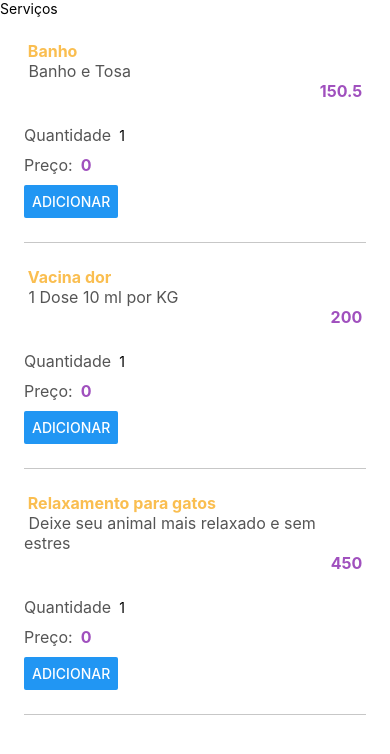
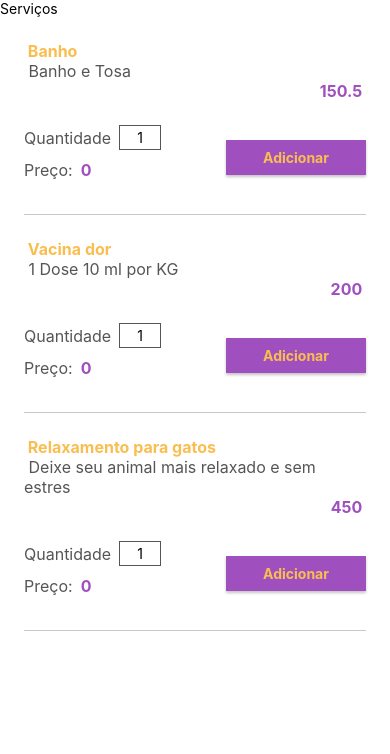
Before and after one commit to neves1697/alura-navegacao, a React Native app: screen / in a window 390 px wide. Shown: the top 754 px of the page. Built offline with nearby package versions, Linux system fonts and the light colour scheme.

Commit message:
Criado o componente de botões e estilos do botão. Adicionado aos botões, seus estilos

```diff
--- /dev/null
+++ b/src/Components/CampoInteiro/Button/estilosBotao.js
@@ -0,0 +1,24 @@
+import { StyleSheet } from 'react-native';
+import { cores } from '../../../estilos';
+
+export default (pequeno, invertido) => StyleSheet.create({
+  botao: {
+    width: 140,
+    paddingVertical: pequeno ? 3 : 9,
+    paddingHorizontal: 20,
+    backgroundColor: invertido ? cores.laranja : cores.roxo,
+    shadowColor: "#000",
+    shadowOffset: {
+      width: 0,
+      height: 2,
+    },
+    shadowOpacity: 0.23,
+    shadowRadius: 2.62,
+    elevation: 4,
+  },
+  valor: {
+    fontWeight: 'bold',
+    textAlign: 'center',
+    color: invertido ? cores.roxo : cores.laranja,
+  }
+});
--- /dev/null
+++ b/src/Components/CampoInteiro/Button/index.js
@@ -0,0 +1,16 @@
+import React from "react";
+import { TouchableOpacity, Text } from "react-native";
+import estilosBotao from './estilosBotao';
+import funcaoEstilosPadrao from './estilosBotao';
+
+export default function Botao({ pequeno = false, invertido = false, valor, acao, estilos }) {
+
+    const estilosPadrao = funcaoEstilosPadrao(pequeno, invertido);
+
+    return <>
+        <TouchableOpacity onPress={acao} style={[estilosPadrao.botao, estilos]}>
+            <Text style={estilosPadrao.valor} > {valor} </Text>
+        </TouchableOpacity>
+
+    </>
+}
--- /dev/null
+++ b/src/Components/CampoInteiro/estilos.js
@@ -0,0 +1,11 @@
+import { StyleSheet } from 'react-native';
+import { cores } from '../../estilos';
+
+export default StyleSheet.create({
+  campo: {
+    height: 25,
+    borderWidth: 1,
+    borderColor: cores.escuro,
+    textAlign: 'center',
+  }
+});
--- a/src/Components/CampoInteiro/index.js
+++ b/src/Components/CampoInteiro/index.js
@@ -1,10 +1,20 @@
 import React from "react";
 import { TextInput } from "react-native";
+import estilosPadrao from "./estilos";
 
-export default function CampoInteiro({ valor, acao }) {
+export default function CampoInteiro({ valor, acao, estilos }) {
+
+    const atualiza = (novoValor, acaoRetorno) => {
+        const verificaInteiro = novoValor?.match(/^[0-9]*$/);
+        if (!verificaInteiro) return;
+        const removeZerosEsquerda = novoValor.replace(/^(0)(.+)/, '$2');
+        acaoRetorno(removeZerosEsquerda);
+    }
+
     const numeroString = String(valor);
 
     return <TextInput
+        style={[estilosPadrao.campo, estilos]}
         keyboardType="number-pad"
         selectTextOnFocus
         onChangeText={(novoValor) => { acao(novoValor) }}
--- a/src/Telas/Servicos/Item/index.js
+++ b/src/Telas/Servicos/Item/index.js
@@ -2,6 +2,7 @@ import React, { useState } from "react";
 import { Button, Text, TextInput, View } from 'react-native';
 import estilos from './estilos';
 import CampoInteiro from "../../../Components/CampoInteiro";
+import Botao from "../../../Components/CampoInteiro/Button";
 
 export default function Item({ nome, preco, descricao }) {
 
@@ -19,7 +20,7 @@ export default function Item({ nome, preco, descricao }) {
             <View>
                 <View style={estilos.valor} >
                     <Text style={estilos.descricao} >Quantidade</Text>
-                    <CampoInteiro valor={quantidade} acao={setQuantidade} />
+                    <CampoInteiro estilos={estilos.quantidade} valor={quantidade} acao={setQuantidade} />
                 </View>
 
                 <View style={estilos.valor} >
@@ -29,7 +30,7 @@ export default function Item({ nome, preco, descricao }) {
 
             </View>
 
-            <Button title="Adicionar" />
+            <Botao valor="Adicionar" acao={() => { }} />
 
         </View>
 
--- a/src/Telas/Servicos/index.js
+++ b/src/Telas/Servicos/index.js
@@ -33,6 +33,7 @@ export default function Servicos() {
 
             <FlatList
                 data={servicos}
+                removeClippedSubviews={false}
                 renderItem={({ item }) => <Item {...item} />}
                 keyExtractor={({ id }) => String(id)}
             />
```
